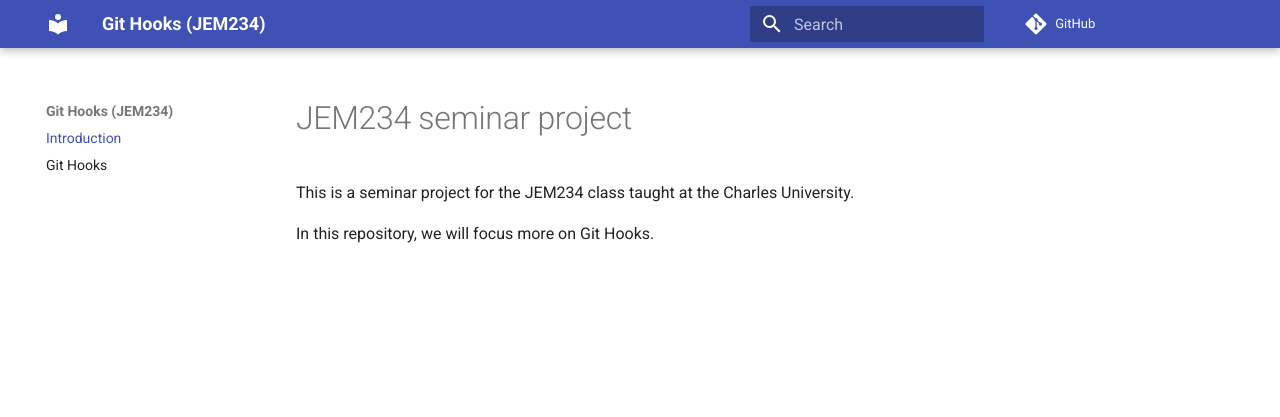
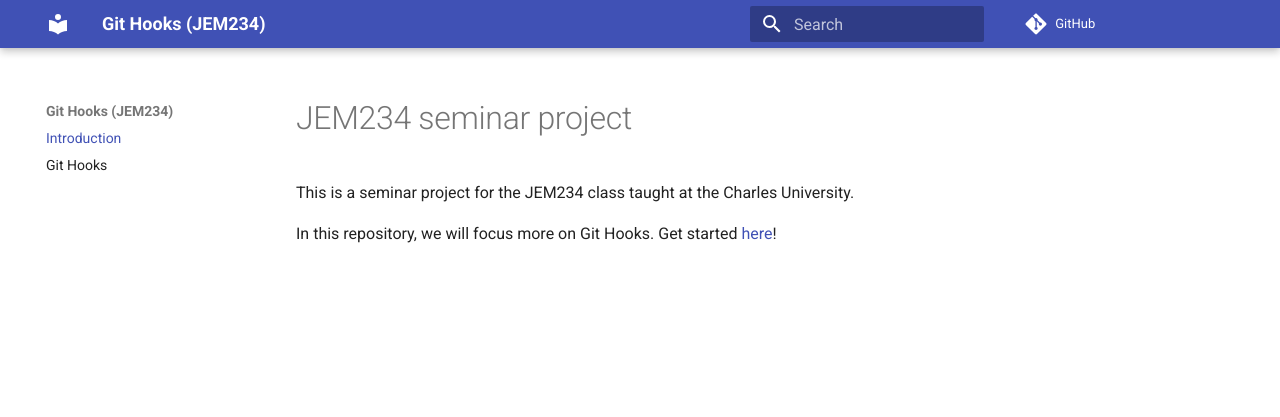
Before and after one commit to luk27official/JEM234, an MkDocs documentation site: the page built from docs/index.md, in a window 1280 px wide. Shown: the top 417 px of the page. Built offline with MkDocs 1.6.1 and Material for MkDocs 9.7.7, drawn with Linux system fonts in a browser that asks for light colours; comment, search, counter and statistics services are not loaded.

Commit message:
Added link from index to git hooks

```diff
--- a/docs/index.md
+++ b/docs/index.md
@@ -2,4 +2,4 @@
 
 This is a seminar project for the JEM234 class taught at the Charles University.
 
-In this repository, we will focus more on Git Hooks.
+In this repository, we will focus more on Git Hooks. Get started [here](./git_hooks/)!
```
